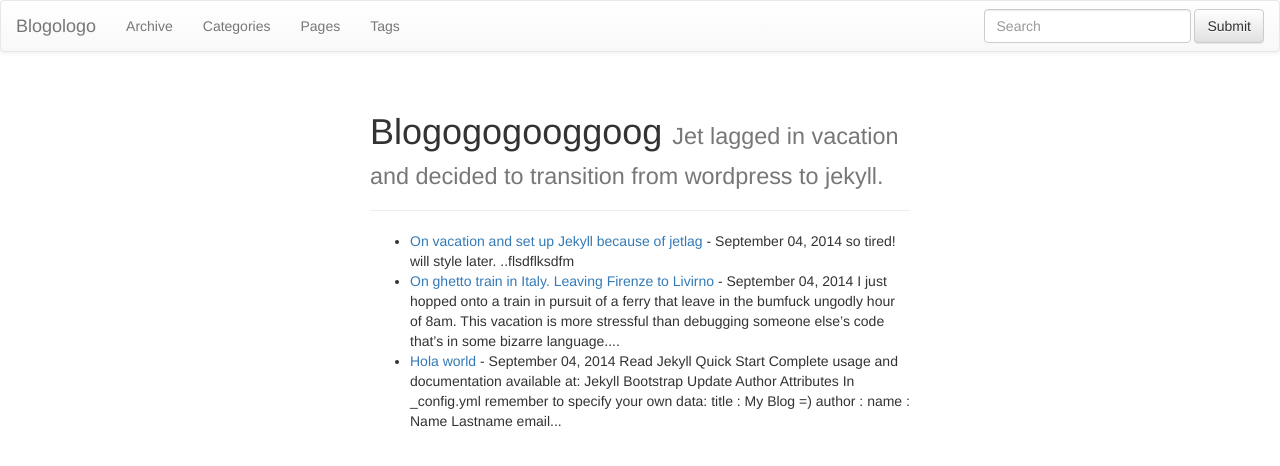
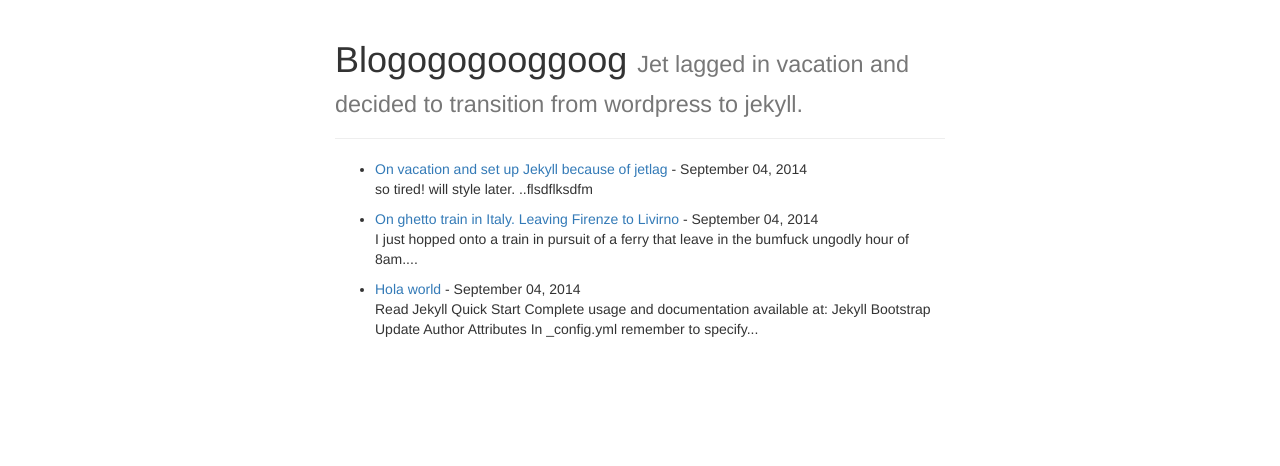
Before and after one commit to mcsuth/mcsuth.github.io, a Jekyll site: the page built from blog.md, in a window 1280 px wide. Shown: the top 466 px of the page. Built offline with Jekyll 4.4.1, drawn with Linux system fonts in a browser that asks for light colours; nearby versions of some CDN libraries; library files that are not in the unit come from our copies.

Commit message:
Play with themes

```diff
--- a/_includes/themes/bootstrap-3/default.html
+++ b/_includes/themes/bootstrap-3/default.html
@@ -46,9 +46,10 @@
   </head>
 
   <body>
-    <div id="wrap">
-      <nav class="navbar navbar-default" role="navigation">
-        <!-- Brand and toggle get grouped for better mobile display -->
+    <div>
+    <!-- <div id="wrap"> -->
+      <!--<nav class="navbar navbar-default hidden" role="navigation">
+        Brand and toggle get grouped for better mobile display
         <div class="navbar-header">
           <button type="button" class="navbar-toggle" data-toggle="collapse" data-target="#jb-navbar-collapse">
             <span class="sr-only">Toggle navigation</span>
@@ -72,19 +73,16 @@
             </div>
             <button type="submit" class="btn btn-default">Submit</button>
           </form>
-        </div><!-- /.navbar-collapse -->
-      </nav>
-
-      <div class="container">
+        </div>< /.navbar-collapse
+      </nav>-->
       <div class="col-md-3"></div>
       <div class="col-md-6">
         {{ content }}
       </div>
       <div class="col-md-3"></div>
     </div>
-    </div>
 
-    <!-- <div id="footer">
+      <!-- <div id="footer" class="hidden">
         <div class="container">
           <p>&copy; {{ site.time | date: '%Y' }} {{ site.author.name }}
             with help from <a href="http://jekyllbootstrap.com" target="_blank" title="The Definitive Jekyll Blogging Framework">Jekyll Bootstrap</a>
--- a/blog.md
+++ b/blog.md
@@ -8,7 +8,8 @@ tagline: Jet lagged in vacation and decided to transition from wordpress to jeky
 <ul>
   {% for post in site.posts limit: 10 %}
     <li>
-      <a href="{{ post.url }}">{{ post.title }}</a> - {{ post.date | date:"%B %d, %Y" }} {{ post.content | strip_html | truncatewords:35}}
+      <a href="{{ post.url }}">{{ post.title }}</a> - {{ post.date | date:"%B %d, %Y" }}
+      <p>{{ post.content | strip_html | truncatewords:20}}</p>
     </li>
   {% endfor %}
 </ul>
```
Also changed, not shown: other parts of _includes/themes/bootstrap-3/default.html (+1 -1 lines), 10 other files. Lines whose indentation alone changed are shown as unchanged.
